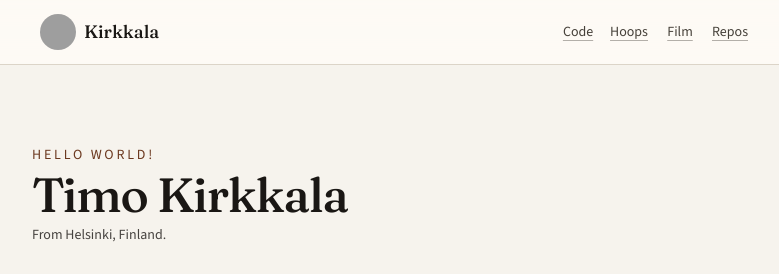
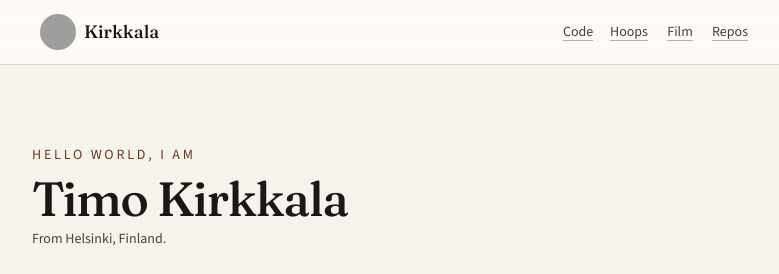
Before and after one commit to kirkkala/kirkkala-site, a Next.js app: page / in a window 1280 px wide. Shown: the top 274 px of the page, without its empty margins (248-1027 px from the left). Built offline with nearby package versions, Linux system fonts and the light colour scheme; no server answers; grey boxes are pictures that could not be loaded.

Commit message:
Hello world!

```diff
--- a/src/components/sections/hero-section.tsx
+++ b/src/components/sections/hero-section.tsx
@@ -3,8 +3,10 @@ import { site } from "@/data/site";
 export function HeroSection() {
   return (
     <section className="hero-block">
-      <p className="eyebrow">Hello world!</p>
-      <h1 className="title-hero m-0">{site.name}</h1>
+      <h1 className="title-hero m-0 flex flex-col gap-1">
+        <span className="eyebrow block font-sans">Hello world, I am</span>
+        <span className="block">{site.name}</span>
+      </h1>
       <p className="text-ink/80 text-sm mt-0">From Helsinki, Finland.</p>
       <p className="prose-muted-lg">
         Web development and tech delivery at work. Basketball, cycling, nature
--- a/src/data/site.ts
+++ b/src/data/site.ts
@@ -59,12 +59,12 @@ export const photography: readonly {
   },
   {
     src: "/photography/america-mittens-color.jpg",
-    alt: "Mittens, Monument Valley America",
+    alt: "Mittens, Monument Valley America. Picture in color.",
     caption: "Monument Valley, Utah — Medium format film",
   },
   {
     src: "/photography/america-mittens.jpg",
-    alt: "Mittens, Monument Valley America",
+    alt: "Mittens, Monument Valley America. Picture in black and white.",
     caption: "Monument Valley, Utah — Medium format film",
   },
   {
```
